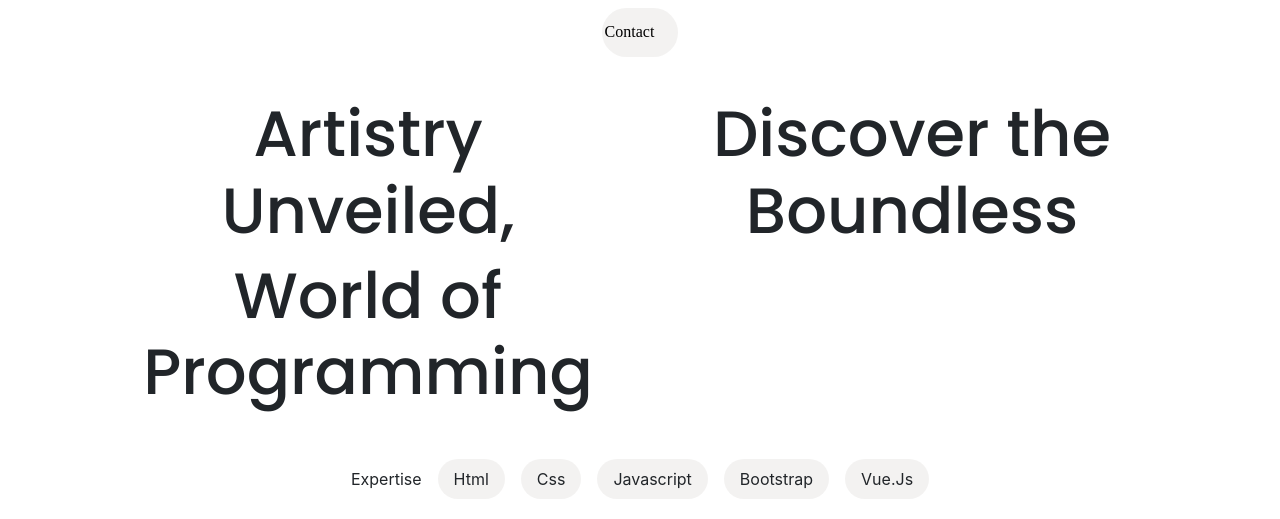
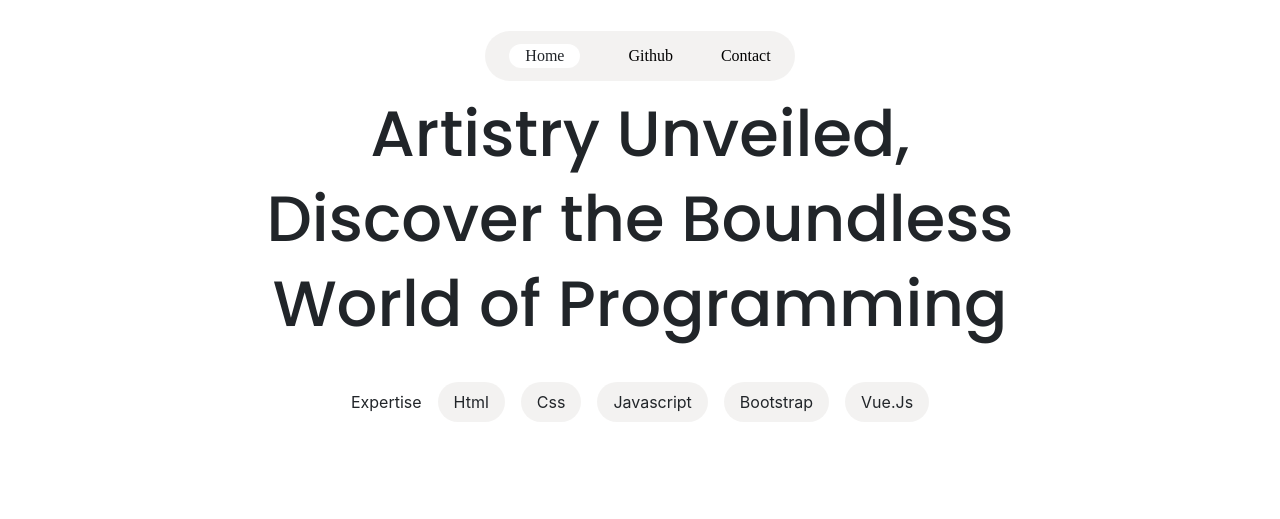
Before and after one commit to DevakVashisht/AlphaPortfolio, a plain HTML site: page index.html in a window 1280 px wide. Shown: the top 519 px of the page. Drawn offline with nearby package versions, Linux system fonts and the light colour scheme; a script that the page names is missing; a web font is replaced by a local one.

Commit message:
fix text position

```diff
--- a/index.html
+++ b/index.html
@@ -17,8 +17,8 @@
 
 <body>
     <div class="container-fluid">
-        <section class="nav row">
-            <nav class="sticky col-sm-1">
+        <section class="nav">
+            <nav class="sticky">
                 <div class="bg-nav">
                     <ul class="nav-ul">
                         <li class="nav-li home"><a>Home</a></li>
@@ -32,10 +32,10 @@
             </nav>
         </section>
         <section class="main-title">
-            <div class="h1-main row">
-                <h1 class="h1-first col-md-6 col-sm-1">Artistry Unveiled,</h1>
-                <h1 class="h1-second col-md-6 col-sm-1">Discover the Boundless</h1>
-                <h1 class="h1-third col-md-6 col-sm-1">World of Programming</h1>
+            <div class="h1-main ">
+                <h1 class="h1-first ">Artistry Unveiled,</h1>
+                <h1 class="h1-second ">Discover the Boundless</h1>
+                <h1 class="h1-third">World of Programming</h1>
             </div>
             <div class="expertise-topic">
                 <div class="flex-expert">
```
